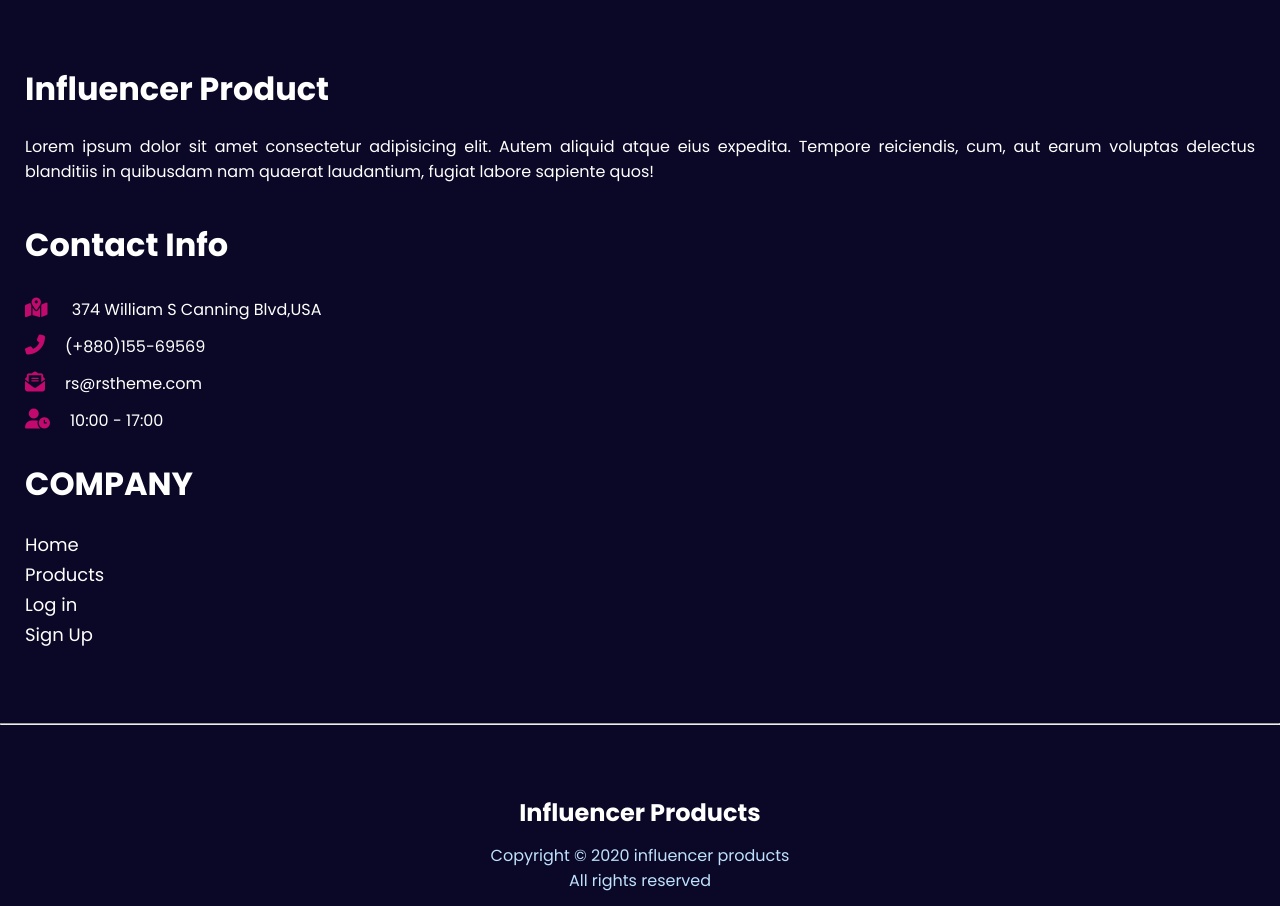
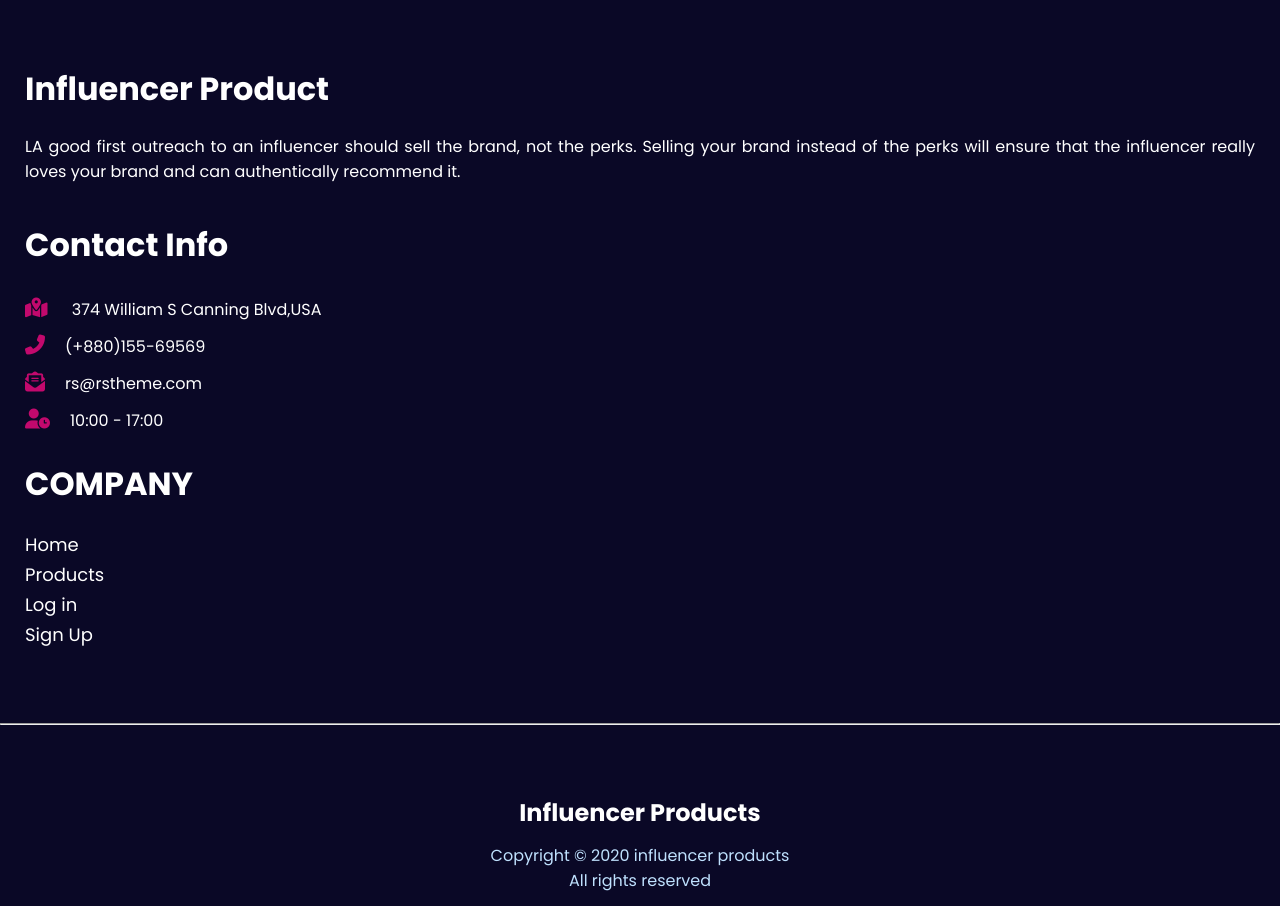
Before and after one commit to arfat132/influencer-product, a plain HTML site: page index.html in a window 1280 px wide. Shown: the part 6860-7766 px from the top of the page. Drawn offline with Linux system fonts and the light colour scheme.

Commit message:
lorem chnaged

```diff
--- a/index.html
+++ b/index.html
@@ -289,9 +289,9 @@
         <div class="about-us">
             <div class="single-info">
                 <h1>Influencer Product</h1>
-                <p>Lorem ipsum dolor sit amet consectetur adipisicing elit. Autem aliquid atque eius expedita. Tempore
-                    reiciendis, cum, aut earum voluptas delectus blanditiis in quibusdam nam quaerat laudantium, fugiat
-                    labore sapiente quos!</p>
+                <p>LA good first outreach to an influencer should sell the brand, not the perks. Selling your brand
+                    instead of the perks will ensure that the influencer really loves your brand and can authentically
+                    recommend it.</p>
             </div>
 
             <div class="contact-us">
--- a/style.css
+++ b/style.css
@@ -78,9 +78,12 @@ nav {
 i.fas.fa-arrow-right {
     margin-left: 10px;
 }
+
+
 .header-image{
     text-align: center;
     margin-top: 35px;
+
 
 }
 main {
```
